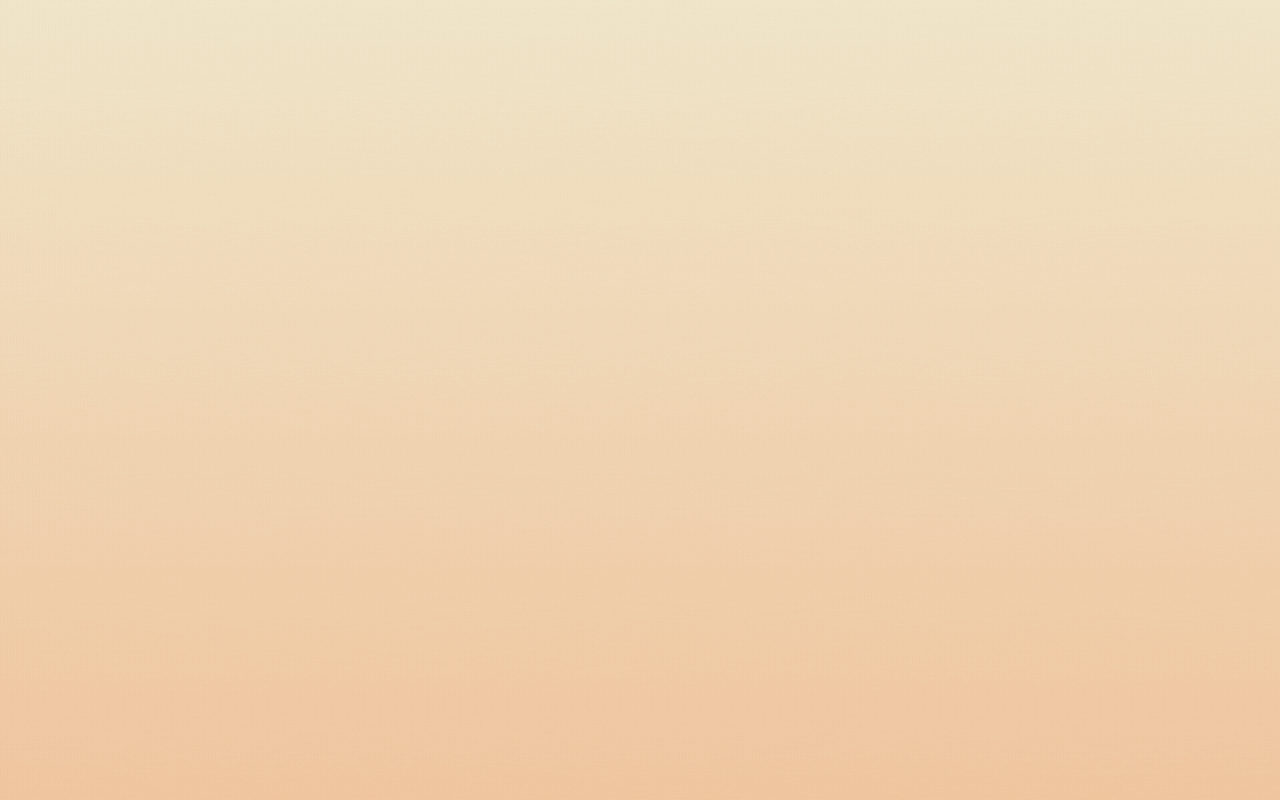
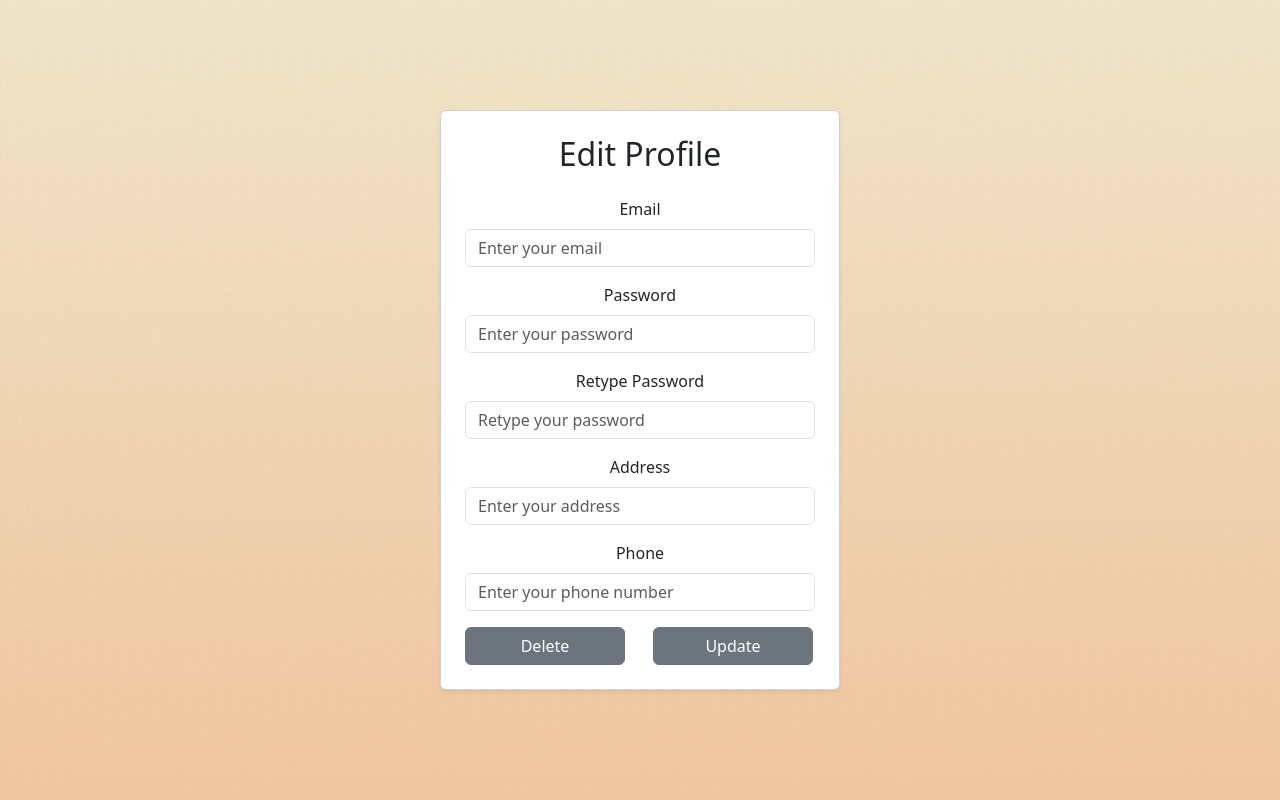
Before and after one commit to Lehti-A/calendrifyfront, a Vue app: page /user-profile in a window 1280 px wide. Before the commit this address had no page. Built offline with nearby package versions, Linux system fonts and the light colour scheme.

Commit message:
CALENDARVIEW WIP

```diff
--- a/src/router/index.js
+++ b/src/router/index.js
@@ -2,6 +2,7 @@ import {createRouter, createWebHistory} from 'vue-router'
 import HomeView from '../views/HomeView.vue'
 import CalendarView from "@/views/CalendarView.vue";
 import RegisterView from "@/views/RegisterView.vue";
+import ProfileView from "@/views/ProfileView.vue";
 
 const routes = [
     {
@@ -19,6 +20,11 @@ const routes = [
         name: 'registerRoute',
         component: RegisterView
     },
+    {
+        path: '/user-profile',
+        name: 'profileRoute',
+        component: ProfileView
+    },
 
 ]
 
--- /dev/null
+++ b/src/views/ProfileView.vue
@@ -0,0 +1,139 @@
+<template>
+
+  <div>
+
+    <div class="background-image">
+      <img :src="backgroundImage" alt="Background Image" />
+    </div>
+
+    <div class="registration-container d-flex justify-content-center align-items-center vh-100">
+      <div class="card p-4 rounded shadow-sm" style="max-width: 400px; background-color: white;">
+        <h2 class="text-center mb-4">Edit Profile</h2>
+
+
+        <form>
+          <div class="mb-3">
+            <label for="email" class="form-label">Email</label>
+            <input
+                type="email"
+                class="form-control"
+                v-model="newUser.email"
+                placeholder="Enter your email"
+                required
+            />
+          </div>
+
+
+          <div class="mb-3">
+            <label for="password" class="form-label">Password</label>
+            <input
+                type="password"
+                class="form-control"
+                v-model="newUser.password"
+                placeholder="Enter your password"
+                required
+            />
+          </div>
+
+
+          <div class="mb-3">
+            <label for="retypePassword" class="form-label">Retype Password</label>
+            <input
+                type="password"
+                class="form-control"
+                v-model="passwordRetype"
+                placeholder="Retype your password"
+                required
+            />
+          </div>
+
+
+          <div class="mb-3">
+            <label for="address" class="form-label">Address</label>
+            <input
+                type="text"
+                class="form-control"
+                v-model="newUser.address"
+                placeholder="Enter your address"
+                required
+            />
+          </div>
+
+
+          <div class="mb-3">
+            <label for="phone" class="form-label">Phone</label>
+            <input
+                type="tel"
+                class="form-control"
+                v-model="newUser.phone"
+                placeholder="Enter your phone number"
+                required
+            />
+          </div>
+
+          <div class="d-flex justify-content-between">
+            <button type="button" class="btn btn-secondary flex-grow-1 me-2" @click="">Delete</button>
+            <button type="button" class="btn btn-secondary flex-grow-1 me-2" @click="">Update</button>
+
+          </div>
+        </form>
+      </div>
+    </div>
+  </div>
+</template>
+
+<script>
+import UserService from "@/services/UserService";
+import NavigationServices from "@/services/NavigationServices";
+
+export default {
+  name: "RegisterView",
+  data() {
+    return {
+      backgroundImage: require('@/assets/calendrifynew.gif'),
+      passwordRetype:'',
+      errorMessage: '',
+      newUser: {
+        email: '',
+        password: '',
+        address: '',
+        phone: '',
+        termsAgreed: false,
+      },
+    };
+  },
+  methods: {
+    addNewUser(){
+      if(this.passwordNoMatch()){
+        this.errorMessage = "Paroolid ei kattu"
+      } else {
+        UserService.sendPostNewUserRequest(this.newUser)
+            .then(() => NavigationServices.navigateToHomeView())
+            .catch(() => NavigationServices.navigateToErrorView())
+
+      }
+    },
+
+    passwordNoMatch() {
+      return this.passwordRetype !== this.newUser.password
+    },
+
+
+
+
+
+
+
+
+
+    navigateBack(){
+      this.$router.go(-1)
+    }
+
+
+  },
+}
+
+</script>
+
+<style src="@/assets/background.css"></style>
```
